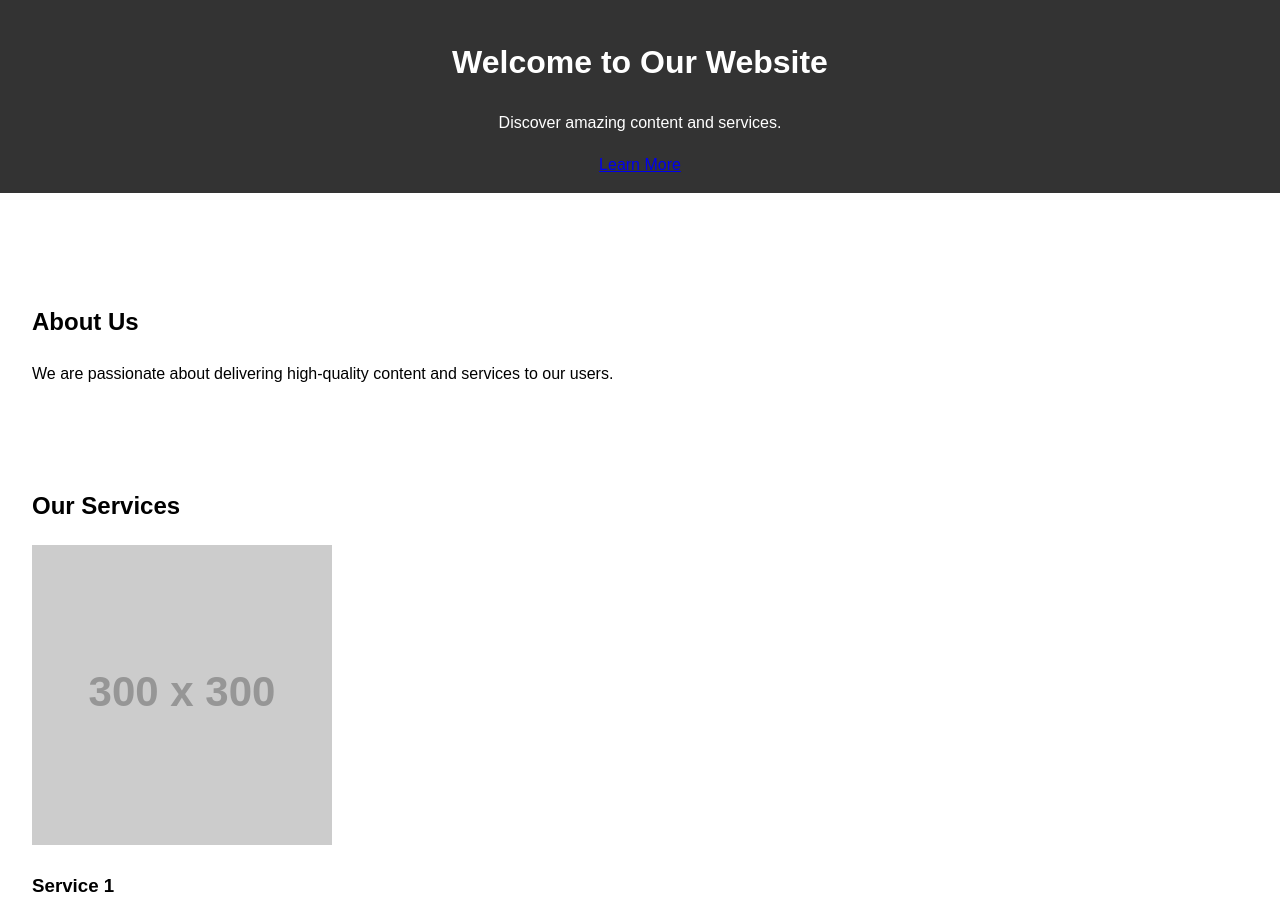
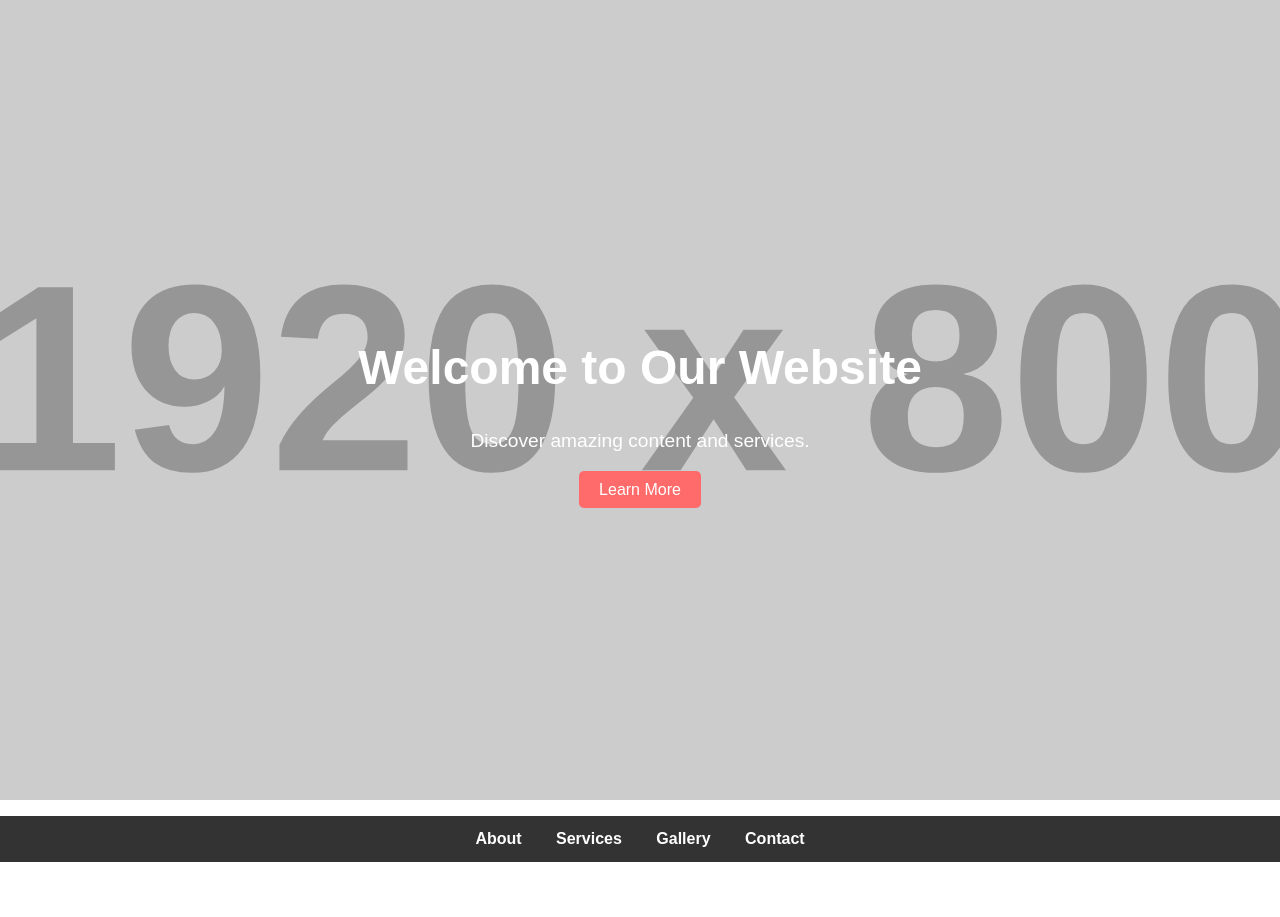
Before and after one commit to YTXYTXAN/my-website, a plain HTML site: page Website/index.html in a window 1280 px wide. Shown: the top 917 px of the page. Drawn offline with Linux system fonts and the light colour scheme; placeholder pictures from the web are drawn by us.

Commit message:
Update style.css

```diff
--- a/Website/style.css
+++ b/Website/style.css
@@ -1,33 +1,124 @@
+/* General Reset */
 body {
-    font-family: Arial, sans-serif;
     margin: 0;
-    padding: 0;
+    font-family: 'Arial', sans-serif;
     line-height: 1.6;
+    color: #333;
 }
-header {
-    background: #333;
-    color: #fff;
-    padding: 1rem 0;
+
+/* Hero Section */
+.hero {
+    background: url('https://via.placeholder.com/1920x800') no-repeat center center/cover;
+    color: white;
+    height: 100vh;
+    display: flex;
+    align-items: center;
+    justify-content: center;
     text-align: center;
+    padding: 0 20px;
 }
+.hero-content h1 {
+    font-size: 3rem;
+    margin-bottom: 10px;
+}
+.hero-content p {
+    font-size: 1.2rem;
+    margin-bottom: 20px;
+}
+.hero-content .btn {
+    background: #ff6b6b;
+    color: white;
+    padding: 10px 20px;
+    text-decoration: none;
+    border-radius: 5px;
+}
+
+/* Navigation */
 nav ul {
     list-style: none;
-    padding: 0;
+    padding: 10px;
+    text-align: center;
+    background: #333;
 }
 nav ul li {
     display: inline;
-    margin: 0 10px;
+    margin: 0 15px;
 }
 nav ul li a {
-    color: #fff;
+    color: white;
     text-decoration: none;
+    font-weight: bold;
 }
+
+/* Section Styling */
 section {
-    padding: 2rem;
+    padding: 50px 20px;
+    text-align: center;
 }
+section h2 {
+    margin-bottom: 20px;
+    color: #ff6b6b;
+}
+
+/* Cards for Services */
+.service-cards {
+    display: flex;
+    justify-content: center;
+    gap: 20px;
+    flex-wrap: wrap;
+}
+.card {
+    background: #f9f9f9;
+    border: 1px solid #ddd;
+    border-radius: 5px;
+    padding: 20px;
+    text-align: center;
+    width: 300px;
+}
+.card img {
+    width: 100%;
+    border-radius: 5px;
+}
+
+/* Gallery */
+.gallery {
+    display: grid;
+    grid-template-columns: repeat(auto-fit, minmax(200px, 1fr));
+    gap: 20px;
+}
+.gallery img {
+    width: 100%;
+    border-radius: 5px;
+}
+
+/* Contact Form */
+form {
+    max-width: 500px;
+    margin: 0 auto;
+    text-align: left;
+}
+form label {
+    display: block;
+    margin: 10px 0 5px;
+}
+form input, form textarea, form button {
+    width: 100%;
+    padding: 10px;
+    margin-bottom: 10px;
+    border: 1px solid #ddd;
+    border-radius: 5px;
+}
+form .btn {
+    background: #ff6b6b;
+    color: white;
+    border: none;
+    cursor: pointer;
+}
+
+/* Footer */
 footer {
     text-align: center;
-    padding: 1rem;
+    padding: 20px;
     background: #333;
-    color: #fff;
+    color: white;
 }
```
